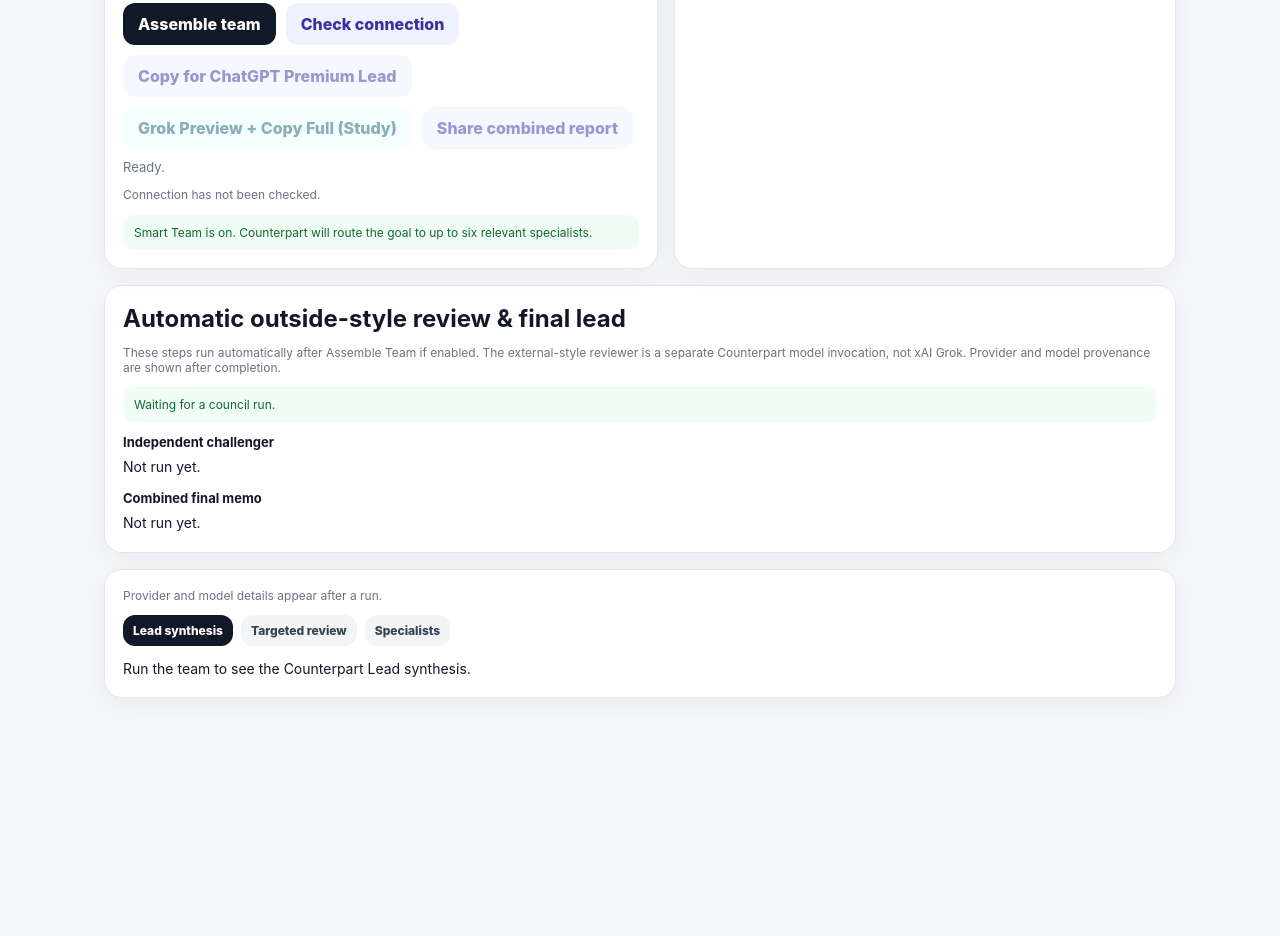
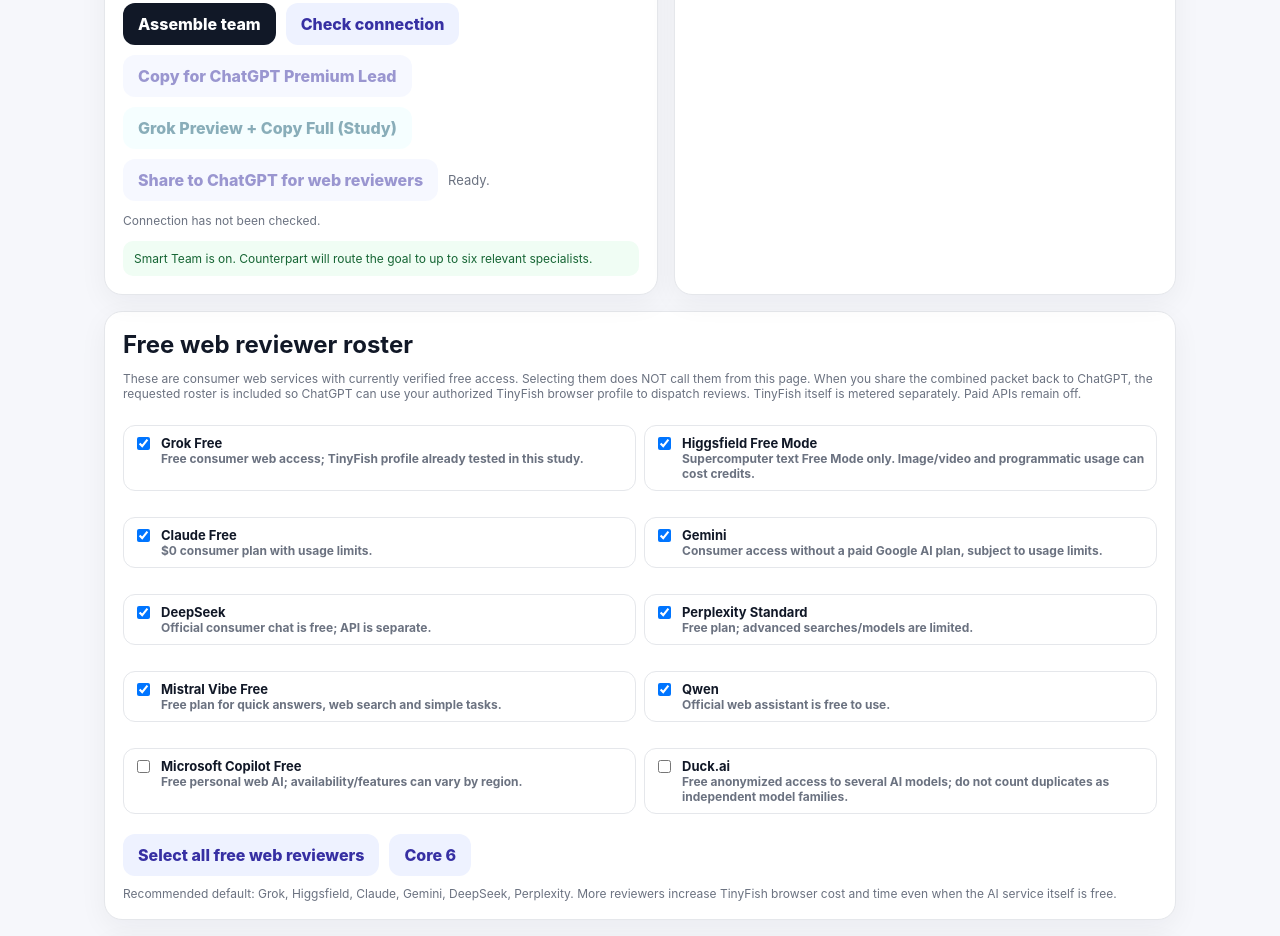
Before and after one commit to bhlee8423-boop/counterpart-ai-team, a plain HTML site: page index.html in a window 1280 px wide. Shown: the part 1439-2375 px from the top of the page. Before the commit the page ends 2161 px from the top, so only its background shows below. Drawn offline with Linux system fonts and the light colour scheme.

Commit message:
Add verified free web reviewer roster and TinyFish handoff manifest

```diff
--- a/index.html
+++ b/index.html
@@ -14,7 +14,7 @@
   <div class="hero">
     <h1>Counterpart AI Team</h1>
     <p>Your 15-role specialist council. Models answer independently, reviewers challenge disagreements, and the Lead preserves unresolved objections.</p>
-    <div class="strict">STUDY BUILD 6 · AUTOMATIC REVIEW · FREE-FIRST ROUTING</div>
+    <div class="strict">STUDY BUILD 7 · FREE WEB REVIEWER ROSTER · FREE-FIRST ROUTING</div>
   </div>
 
   <div class="grid">
@@ -67,7 +67,7 @@
         <button id="checkConnection" class="secondary" type="button">Check connection</button>
         <button id="copyChatGPT" class="secondary" type="button" disabled>Copy for ChatGPT Premium Lead</button>
         <button id="openGrok" class="external" type="button" disabled>Grok Preview + Copy Full (Study)</button>
-        <button id="shareCombined" class="secondary" type="button" disabled>Share combined report</button>
+        <button id="shareCombined" class="secondary" type="button" disabled>Share to ChatGPT for web reviewers</button>
         <span id="status" class="status">Ready.</span>
       </div>
 
@@ -97,6 +97,28 @@
         <button id="importLegacy" class="secondary" type="button">Use for this project</button>
       </details>
     </div>
+  </div>
+
+  <div class="card" style="margin-top:16px">
+    <h2 style="margin:0 0 8px">Free web reviewer roster</h2>
+    <p class="small">These are consumer web services with currently verified free access. Selecting them does NOT call them from this page. When you share the combined packet back to ChatGPT, the requested roster is included so ChatGPT can use your authorized TinyFish browser profile to dispatch reviews. TinyFish itself is metered separately. Paid APIs remain off.</p>
+    <div class="agents" id="externalReviewers">
+      <label class="agent"><input type="checkbox" value="grok" checked><span><strong>Grok Free</strong><div class="small">Free consumer web access; TinyFish profile already tested in this study.</div></span></label>
+      <label class="agent"><input type="checkbox" value="higgsfield" checked><span><strong>Higgsfield Free Mode</strong><div class="small">Supercomputer text Free Mode only. Image/video and programmatic usage can cost credits.</div></span></label>
+      <label class="agent"><input type="checkbox" value="claude" checked><span><strong>Claude Free</strong><div class="small">$0 consumer plan with usage limits.</div></span></label>
+      <label class="agent"><input type="checkbox" value="gemini" checked><span><strong>Gemini</strong><div class="small">Consumer access without a paid Google AI plan, subject to usage limits.</div></span></label>
+      <label class="agent"><input type="checkbox" value="deepseek" checked><span><strong>DeepSeek</strong><div class="small">Official consumer chat is free; API is separate.</div></span></label>
+      <label class="agent"><input type="checkbox" value="perplexity" checked><span><strong>Perplexity Standard</strong><div class="small">Free plan; advanced searches/models are limited.</div></span></label>
+      <label class="agent"><input type="checkbox" value="mistral" checked><span><strong>Mistral Vibe Free</strong><div class="small">Free plan for quick answers, web search and simple tasks.</div></span></label>
+      <label class="agent"><input type="checkbox" value="qwen" checked><span><strong>Qwen</strong><div class="small">Official web assistant is free to use.</div></span></label>
+      <label class="agent"><input type="checkbox" value="copilot"><span><strong>Microsoft Copilot Free</strong><div class="small">Free personal web AI; availability/features can vary by region.</div></span></label>
+      <label class="agent"><input type="checkbox" value="duckai"><span><strong>Duck.ai</strong><div class="small">Free anonymized access to several AI models; do not count duplicates as independent model families.</div></span></label>
+    </div>
+    <div class="actions">
+      <button id="allExternal" class="secondary" type="button">Select all free web reviewers</button>
+      <button id="coreExternal" class="secondary" type="button">Core 6</button>
+    </div>
+    <div class="small" style="margin-top:10px">Recommended default: Grok, Higgsfield, Claude, Gemini, DeepSeek, Perplexity. More reviewers increase TinyFish browser cost and time even when the AI service itself is free.</div>
   </div>
 
   <div class="card" style="margin-top:16px">
@@ -174,6 +196,10 @@ const FIXED_CORE=['inventor','engineer','redteam','business','product','qa'];
 let smartMode=true;
 let lastCouncil=null;
 let lastAutoResult=null;
+const EXTERNAL_REVIEWER_LABELS={grok:'Grok Free',higgsfield:'Higgsfield Free Mode',claude:'Claude Free',gemini:'Gemini',deepseek:'DeepSeek',perplexity:'Perplexity Standard',mistral:'Mistral Vibe Free',qwen:'Qwen',copilot:'Microsoft Copilot Free',duckai:'Duck.ai'};
+function selectedExternalReviewers(){return [...document.querySelectorAll('#externalReviewers input:checked')].map(x=>({id:x.value,label:EXTERNAL_REVIEWER_LABELS[x.value]||x.value}));}
+document.getElementById('allExternal').onclick=()=>document.querySelectorAll('#externalReviewers input').forEach(x=>x.checked=true);
+document.getElementById('coreExternal').onclick=()=>{const core=new Set(['grok','higgsfield','claude','gemini','deepseek','perplexity']);document.querySelectorAll('#externalReviewers input').forEach(x=>x.checked=core.has(x.value));};
 
 function projectName(){return (document.getElementById('project').value.trim()||'General');}
 function normalizedProject(){return projectName().toLowerCase().replace(/\s+/g,' ').trim();}
@@ -353,10 +379,13 @@ function combinedPacket(){
   const agents=(lastCouncil.agents||[]).map(x=>
     [x.name, x.model, x.provenance?.provider||'unknown', x.provenance?.family||'unknown'].join(' / ')
     +'\n'+(x.content||'[unavailable]')).join('\n\n');
+  const requested=selectedExternalReviewers();
   return [
     'COUNTERPART FULL REVIEW PACKET',
     'PROJECT: '+project,
     'GOAL: '+goal,
+    'EXTERNAL_WEB_REVIEWERS_REQUESTED: '+(requested.length?requested.map(x=>x.label).join(', '):'None'),
+    'EXTERNAL_REVIEW_PROTOCOL: Use authorized browser sessions only. Do not call paid APIs automatically. Each returned review must state its actual provider/service and model if visible. Treat duplicate underlying model families as non-independent evidence. Higgsfield means Supercomputer text Free Mode only unless the user explicitly approves credits.',
     'INITIAL COUNCIL SYNTHESIS\n'+(lastCouncil.synthesis||''),
     'TARGETED REVIEW\n'+(lastCouncil.review||'Not requested'),
     'SPECIALIST FIRST PASSES\n'+agents,
@@ -369,7 +398,7 @@ function combinedPacket(){
 document.getElementById('shareCombined').onclick=async()=>{
   const packet=combinedPacket(); if(!packet)return;
   if(navigator.share){
-    try{await navigator.share({title:'Counterpart complete report',text:packet});return;}
+    try{await navigator.share({title:'Counterpart external-review packet',text:packet});return;}
     catch(e){if(e?.name==='AbortError')return;}
   }
   await copyText(packet,'Copy the complete report to share:');
```
